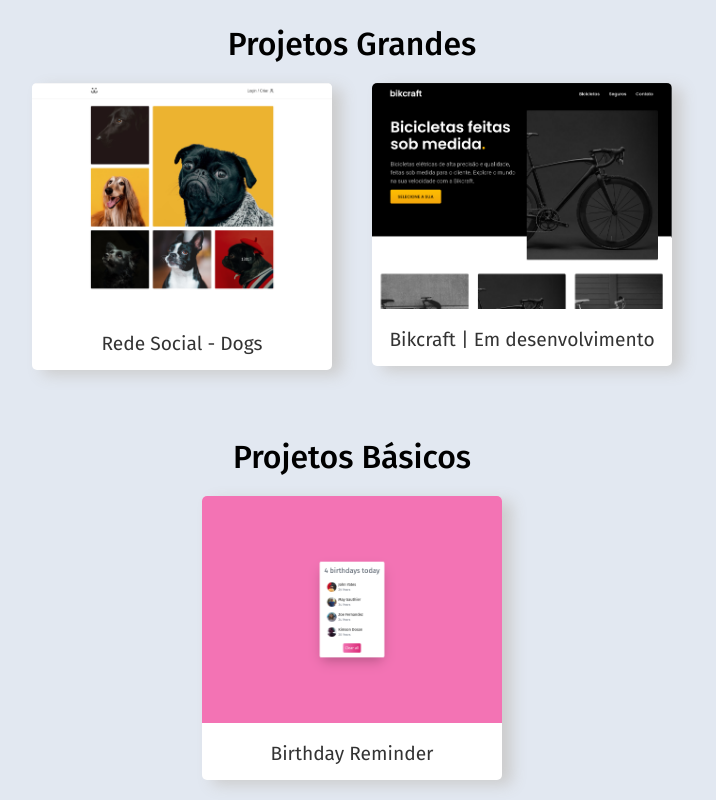
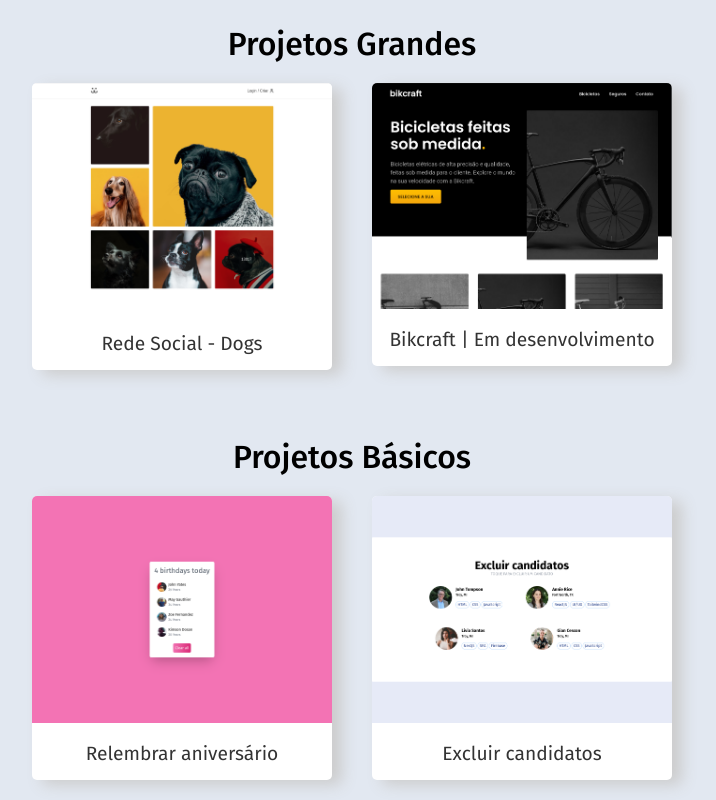
Before and after one commit to WellSantos-Dev/Portfolio, a React (Create React App) app: page /projetos in a window 1280 px wide. Shown: the part 323-1123 px from the top of the page, without its empty margins (288-1004 px from the left). Built offline with nearby package versions, Linux system fonts and the light colour scheme.

Commit message:
Adicionando projeto de excluir candidato

```diff
--- a/src/components/Items/dataProjects.js
+++ b/src/components/Items/dataProjects.js
@@ -1,4 +1,5 @@
 import imageBirthday from '../../assets/project-photo/simpleProjects/birthday-list.png'
+import excludeCandidates from '../../assets/project-photo/simpleProjects/exclude.png'
 import imageDogs from '../../assets/project-photo/dogs.png'
 import imageBikcraft from '../../assets/project-photo/bikcraft.png'
 
@@ -7,21 +8,27 @@ export default [
   [
     {
       id: 1,
-      name: 'Birthday Reminder',
+      name: 'Relembrar aniversário',
       url: 'https://birthday-list-navy.vercel.app/',
       image: `${imageBirthday}`,
+    },
+    {
+      id: 2,
+      name: 'Excluir candidatos',
+      url: 'https://exclude-candidates.vercel.app/',
+      image: `${excludeCandidates}`,
     },
   ],
     // PROJETOS GRANDES
   [
     {
-      id: 2,
+      id: 3,
       name: 'Rede Social - Dogs',
       url: 'https://redesocialdogs.vercel.app/',
       image: `${imageDogs}`,
     },
     {
-      id: 2,
+      id: 4,
       name: 'Bikcraft | Em desenvolvimento',
       url: 'https://bikcraft-redesign.vercel.app/',
       image: `${imageBikcraft}`,
```
Also changed, not shown: src/assets/project-photo/simpleProjects/exclude.png (added).
